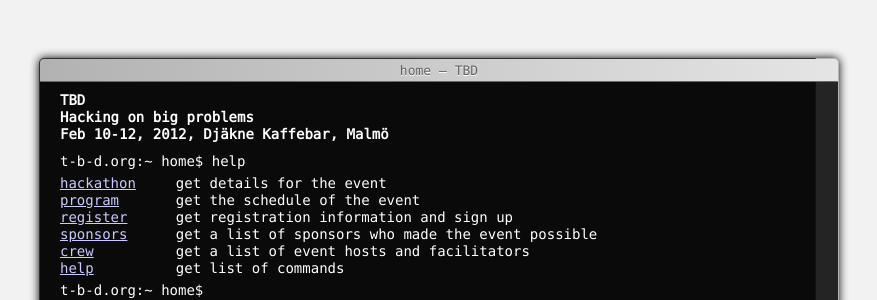
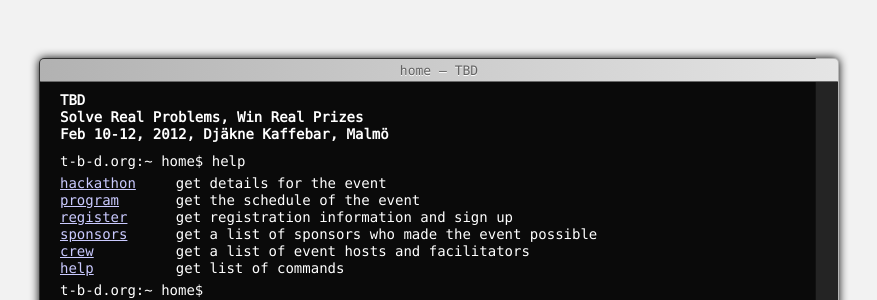
Before and after one commit to T-B-D/t-b-d.github.com, a Jekyll site: the page built from index.html, in a window 1280 px wide. Shown: the part 120-420 px from the top of the page, without its empty margins (201-1078 px from the left). Built offline with Jekyll 4.4.1, drawn with Linux system fonts in a browser that asks for light colours.

Commit message:
changed tagline

```diff
--- a/_layouts/default.html
+++ b/_layouts/default.html
@@ -46,7 +46,7 @@
                     <article id="terminal" class="oys h500 br0044 pa10 pt0">
                         <hgroup class="mt10">
                             <h1>TBD</h1>
-                            <h2>Hacking on big problems</h2>
+                            <h2>Solve Real Problems, Win Real Prizes</h2>
                             <h3>Feb 10-12, 2012, Djäkne Kaffebar, Malmö</h3>
                         </hgroup>
 
```
